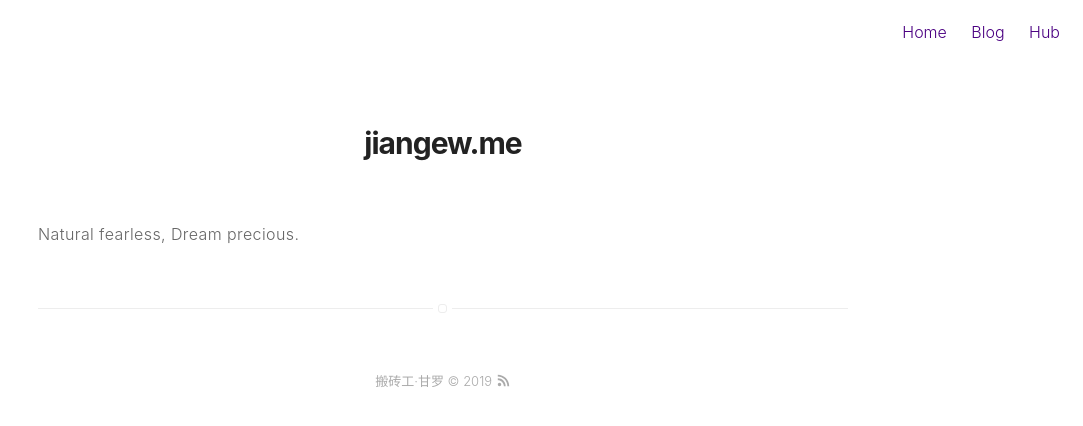
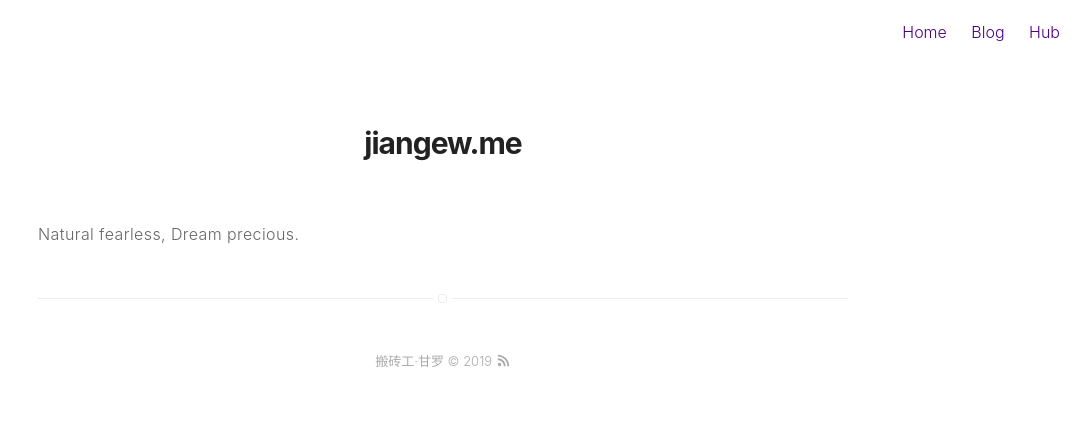
Before and after one commit to Jiangew/jiangew.github.io, a Jekyll site: the page built from README.md, in a window 1280 px wide. Shown: the top 426 px of the page, without its empty margins (197-1280 px from the left). Built offline with Jekyll 4.4.1, drawn with Linux system fonts in a browser that asks for light colours; our own code applies the rules of GitHub Pages for plain Markdown files.

Commit message:
polish style sass

```diff
--- a/_config.yml
+++ b/_config.yml
@@ -47,7 +47,7 @@
 width: large
 
 # if you don't need pagination, comment the *paginate* configs below
-paginate: 10
+paginate: 15
 paginate_path: "blog/:num/"
 
 # if you don't need projects, comment the *projects* configs below
--- a/_includes/pagination.html
+++ b/_includes/pagination.html
@@ -5,7 +5,7 @@
         <span class="previous hidden">«</span>
     {% endif %}
 
-    <span class="page_number ">page {{ paginator.page }} of {{ paginator.total_pages }}</span>
+    <span class="page_number ">Page {{ paginator.page }} of {{ paginator.total_pages }}</span>
 
     {% if paginator.next_page %}
         <a href="{{ site.url }}{{ paginator.next_page_path }}" class="next">»</a>
--- a/_sass/components/footer.sass
+++ b/_sass/components/footer.sass
@@ -1,7 +1,7 @@
 .footer-main
     border-top: 1px solid $epsilon
-    padding: 60px 0
-    margin: 60px 0 0
+    padding: 50px 0
+    margin: 50px 0 0
     font-size: 1.3rem
     color: $gama
     font-weight: 300
--- a/_sass/components/header.sass
+++ b/_sass/components/header.sass
@@ -1,6 +1,6 @@
 .header-home
     display: block
-    margin: 50 auto
+    margin: 0 auto
     text-align: center
     position: relative
     z-index: 99
```
